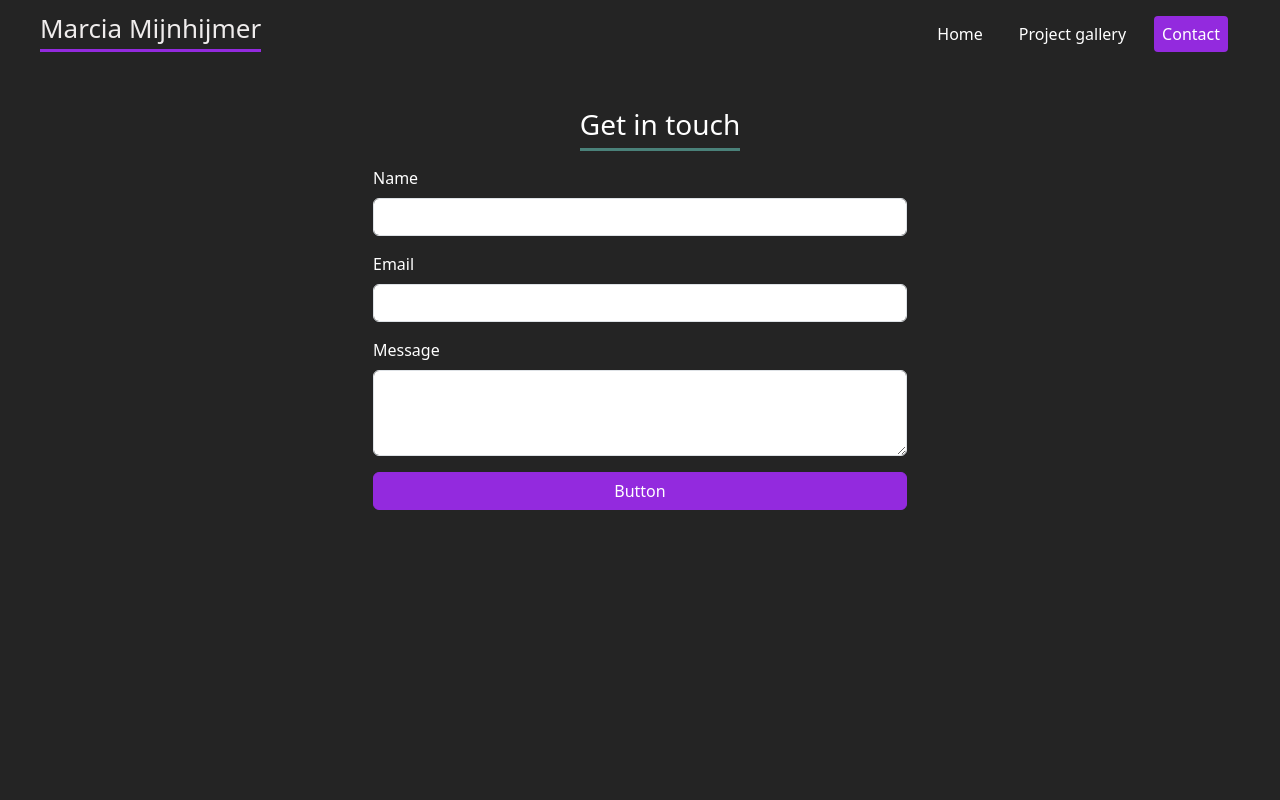
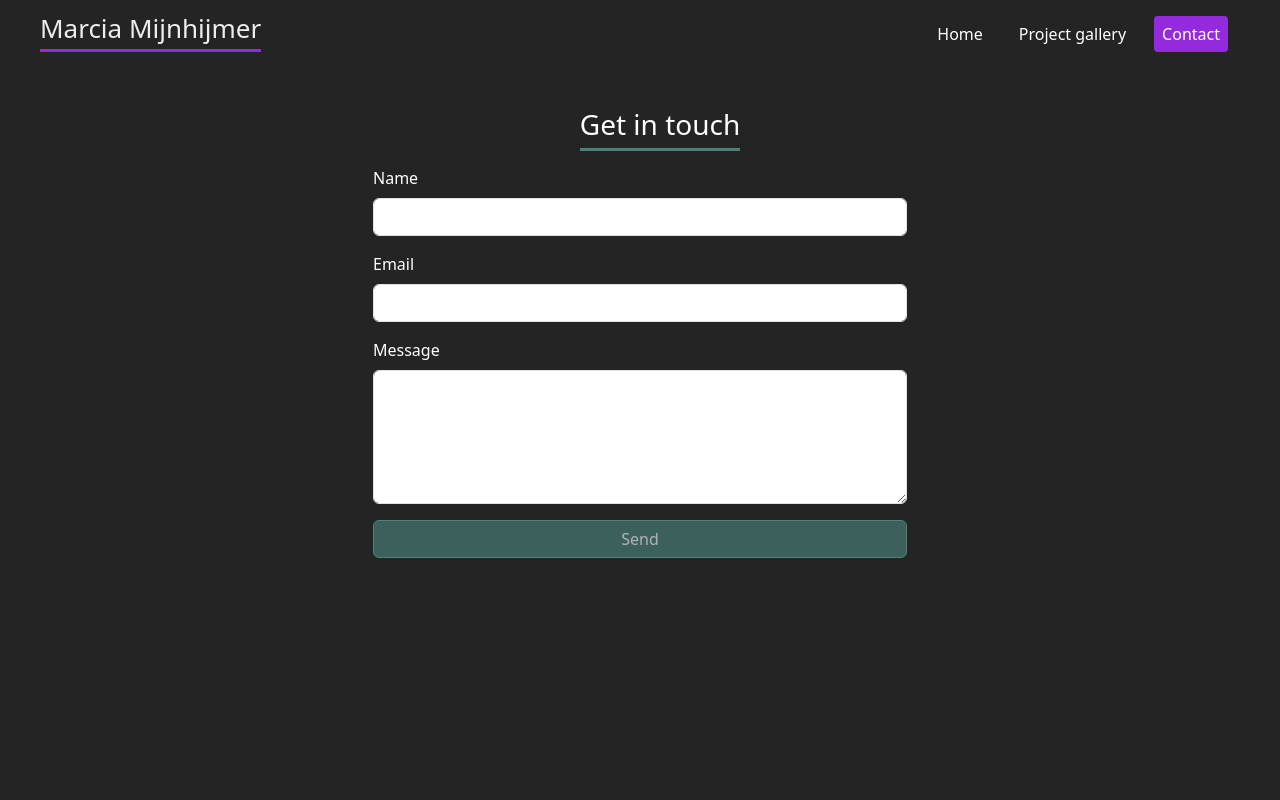
Before and after one commit to marshjaja/marcias-react-portfolio, a React (Vite) app: page /marcias-react-portfolio/contact in a window 1280 px wide. Shown: the top 800 px of the page. Built offline with nearby package versions, Linux system fonts and the light colour scheme.

Commit message:
feat: Enhanced Contact Page Components and Input Field Validation Updated the Contact page components  to provide a better user experience. Input fields are now checked to ensure they are filled out before sending the form. Additionally, sensitive Emailjs variables have been hidden for security.

```diff
--- a/src/pages/Contact/Contact.jsx
+++ b/src/pages/Contact/Contact.jsx
@@ -5,16 +5,21 @@ import "./Contact.styles.css";
 function Contact() {
 	const form = useRef();
 	const [emailStatus, setEmailStatus] = useState("");
+	const [name, setName] = useState("");
+	const [email, setEmail] = useState("");
+	const [message, setMessage] = useState("");
+
+	const isFormFilledOut = name && email && message;
 
 	const sendEmail = (e) => {
 		e.preventDefault();
 
 		emailjs
 			.sendForm(
-				"service_rhu0srq",
-				"template_dz0mcl1",
+				import.meta.env.VITE_EMAILJS_SERVICE_ID,
+				import.meta.env.VITE_EMAILJS_TEMPLATE_ID,
 				form.current,
-				"TNiTixSCHu75dtXS0"
+				import.meta.env.VITE_EMAILJS_USER_ID
 			)
 			.then(
 				(result) => {
@@ -22,6 +27,9 @@ function Contact() {
 					setEmailStatus("Message was sent successfully");
 					setTimeout(() => setEmailStatus(""), 3000);
 					e.target.reset();
+					setName("");
+					setEmail("");
+					setMessage("");
 				},
 				(error) => {
 					console.log(error.text);
@@ -39,6 +47,7 @@ function Contact() {
 							<h3 className="header-text text-center mb-4">
 								<span className="underline-text">Get in touch</span>
 							</h3>
+
 							<div className="mb-3">
 								<label htmlFor="userName" className="form-label">
 									Name
@@ -48,6 +57,7 @@ function Contact() {
 									className="form-control"
 									id="userName"
 									name="user_name"
+									onChange={(e) => setName(e.target.value)}
 								/>
 							</div>
 							<div className="mb-3">
@@ -59,6 +69,7 @@ function Contact() {
 									className="form-control"
 									id="userEmail"
 									name="user_email"
+									onChange={(e) => setEmail(e.target.value)}
 								/>
 							</div>
 							<div className="mb-3">
@@ -69,18 +80,22 @@ function Contact() {
 									className="form-control"
 									id="messageText"
 									name="message"
-									rows="3"
+									rows="5"
+									onChange={(e) => setMessage(e.target.value)}
 								></textarea>
 							</div>
 							<div className="">
 								<div className="d-grid gap-2">
-									<button
+									<input
+										type="submit"
+										value="Send"
 										className="btn btn-primary custom-button"
-										type="button"
-									>
-										Button
-									</button>
+										disabled={!isFormFilledOut}
+									/>
 								</div>
+							</div>
+							<div className="email-status-message">
+								{emailStatus && <p>{emailStatus}</p>}
 							</div>
 						</div>
 					</div>
--- a/src/pages/Contact/Contact.styles.css
+++ b/src/pages/Contact/Contact.styles.css
@@ -19,3 +19,7 @@
 	background-color: var(--secondary-dark) !important;
 	border-color: var(--secondary) !important;
 }
+.custom-button:disabled {
+	background-color: var(--secondary-dark) !important;
+	border-color: var(--secondary) !important;
+}
```
Also changed, not shown: 1 other file (tests, documents, lock files or other folders).
